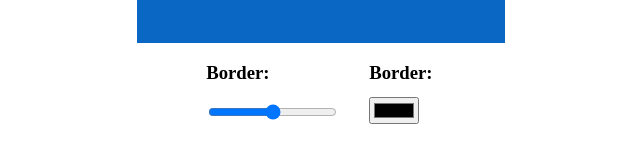
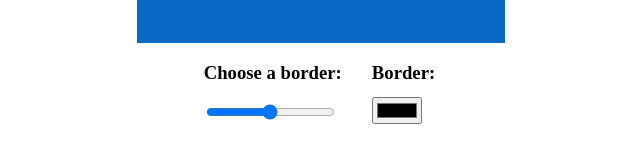
Before and after one commit to Yaancarlos/Padding-jS, a plain HTML site: page index.html in a window 1280 px wide. Shown: the part 406-550 px from the top of the page, without its empty margins (319-959 px from the left). Drawn offline with Linux system fonts and the light colour scheme.

Commit message:
just change some lines

```diff
--- a/index.html
+++ b/index.html
@@ -18,7 +18,7 @@
     </div>
     <div id="inputs">
         <div id="sliders">
-            <h3>Border: </h3>
+            <h3>Choose a border: </h3>
                 <input type="range" name="" id="border-range"  min="10" max="100">
             <h3>Padding: </h3>
                 <input type="range" name="" id="padding-range" min="10" max="100">
```
